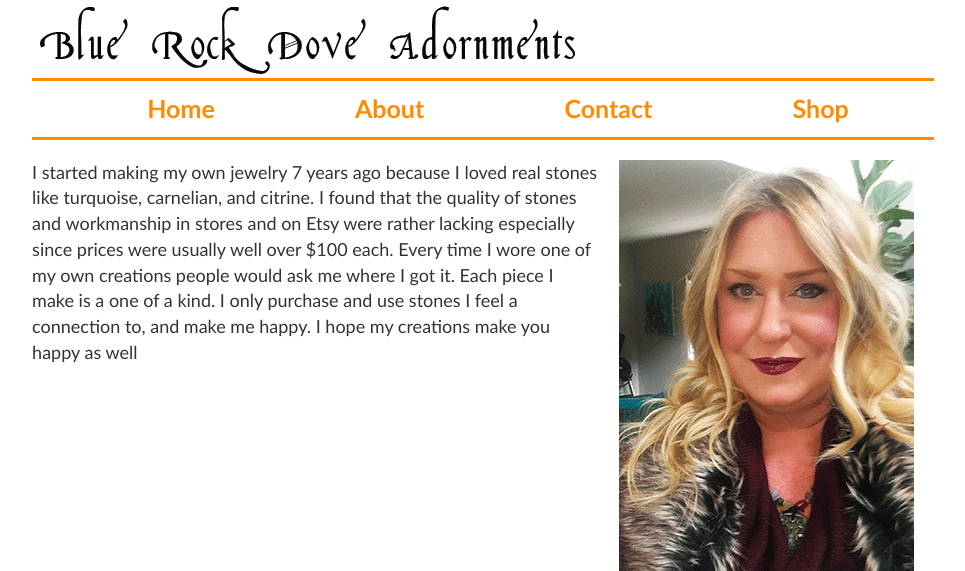
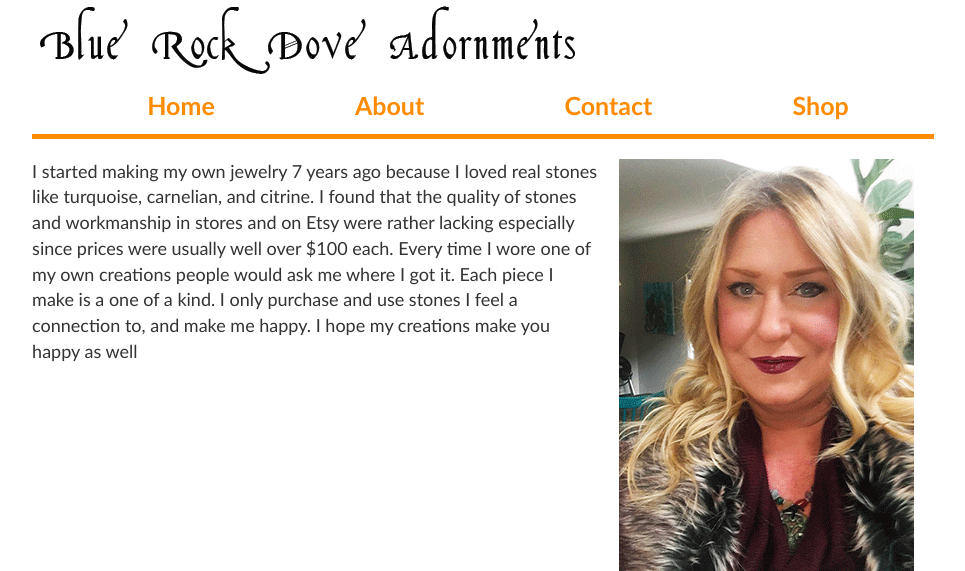
Before and after one commit to MichelleFern/michellefern.github.io, a PHP site: page /bluerockdove/about.html in a window 1280 px wide. Shown: the part 308-879 px from the top of the page, without its empty margins (157-1122 px from the left). Run offline with PHP 8.4, Linux system fonts and the light colour scheme.

Commit message:
Nav bar
final nav bar update

```diff
--- a/bluerockdove/css/PageStyle.css
+++ b/bluerockdove/css/PageStyle.css
@@ -43,8 +43,8 @@ ul li a {
 	list-syle: none;
 }
 nav {
-	border-top: #FF8B00 solid 3px;
-	border-bottom: #FF8B00 solid 3px;
+	/*border-top: #FF8B00 solid 7px;*/
+	border-bottom: #FF8B00 solid 5px;
 	padding: 10px;
 	font-size: 25px;
 	font-family: "Gill Sans", "Gill Sans MT", "Myriad Pro", "DejaVu Sans Condensed", Helvetica, Arial, sans-serif;
```
